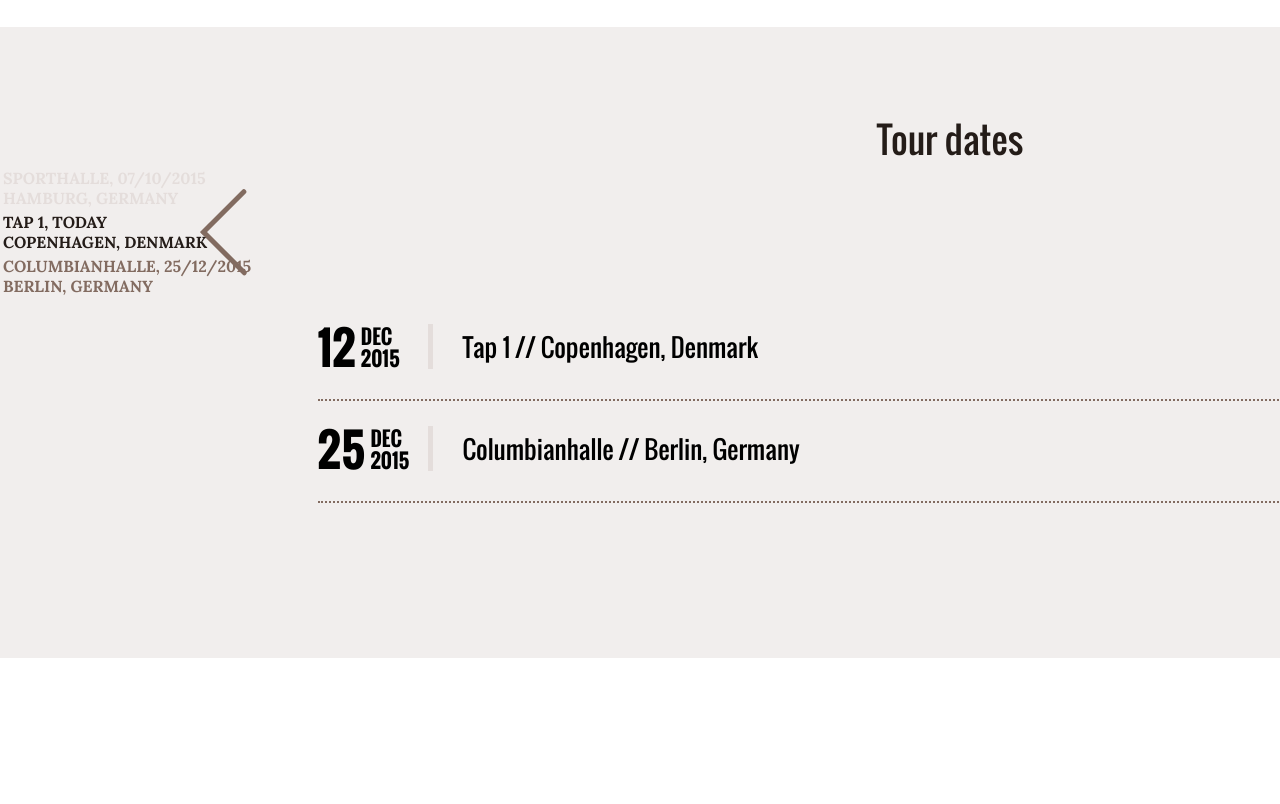
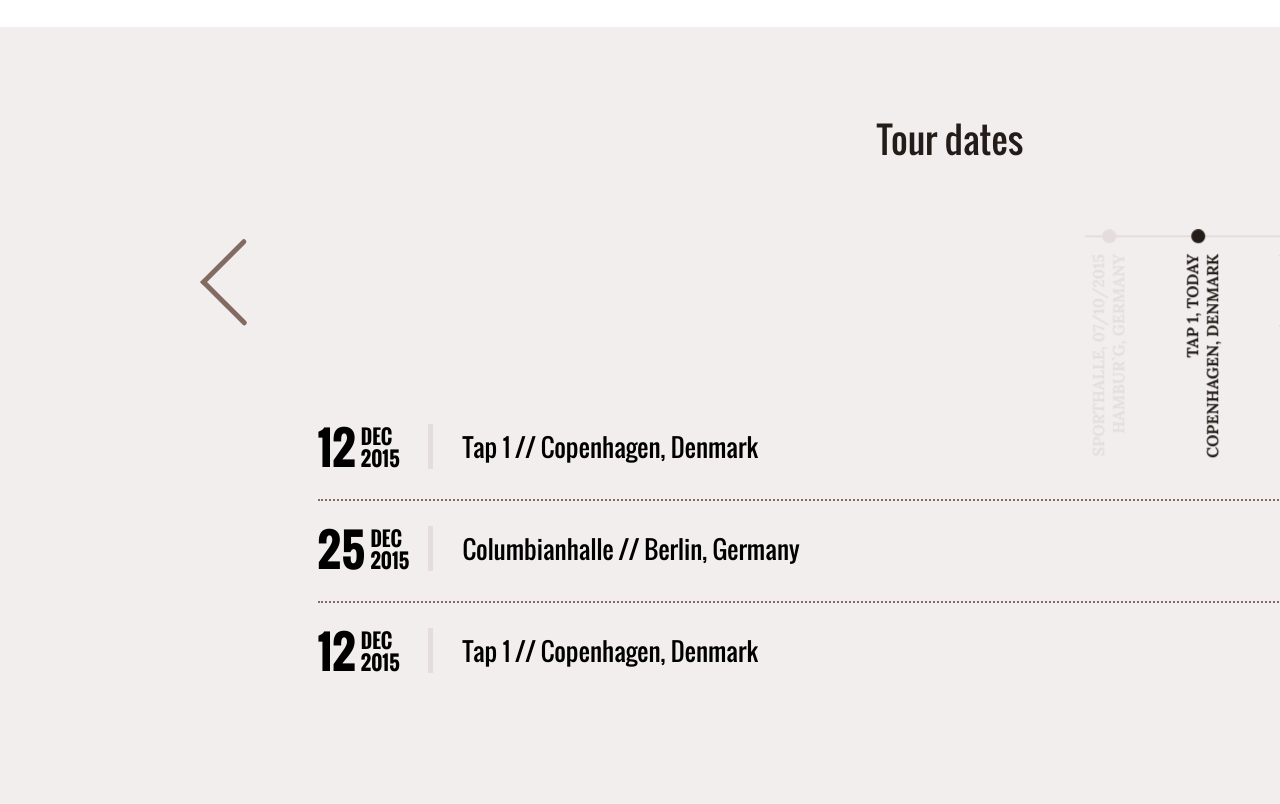
Before and after one commit to vansosnin/template_theband, a website: page index.html in a window 1280 px wide. Shown: the part 2824-3628 px from the top of the page. Before the commit the page ends 3482 px from the top, so only its background shows below. Drawn offline with Linux system fonts and the light colour scheme.

Commit message:
Add tours slider styles

```diff
--- a/index.html
+++ b/index.html
@@ -250,23 +250,29 @@
             <table class="tours__list">
                 <tr class="tours__tour past">
                     <td>
+                        <div class="tour__content">
                             Sporthalle, 07/10/2015
                             <br/>
-                        Hamburg, Germany
+                            Hambur`g, Germany
+                        </div>
                     </td>
                 </tr>
                 <tr class="tours__tour today">
                     <td>
+                        <div class="tour__content">
                             Tap 1, Today
                             <br/>
                             Copenhagen, Denmark
+                        </div>
                     </td>
                 </tr>
                 <tr class="tours__tour">
                     <td>
+                        <div class="tour__content">
                             Columbianhalle, 25/12/2015
                             <br/>
                             Berlin, Germany
+                        </div>
                     </td>
                 </tr>
             </table>
@@ -303,6 +309,34 @@
                 </div>
                 <button type="button" class="tickets__buy">Buy ticket</button>
             </div>
+
+            <div class="tickets__concert">
+                <div class="tickets__date">
+                    <div class="tickets__day">12</div>
+                    <div class="tickets__month">Dec</div>
+                    <div class="tickets__year">2015</div>
+                </div>
+                <div class="tickets__location">
+                    Tap 1
+                    <span class="location__delimiter">//</span>
+                    Copenhagen, Denmark
+                </div>
+                <button type="button" class="tickets__buy">Buy ticket</button>
+            </div>
+
+            <div class="tickets__concert">
+                <div class="tickets__date">
+                    <div class="tickets__day">25</div>
+                    <div class="tickets__month">Dec</div>
+                    <div class="tickets__year">2015</div>
+                </div>
+                <div class="tickets__location">
+                    Columbianhalle
+                    <span class="location__delimiter">//</span>
+                    Berlin, Germany
+                </div>
+                <button type="button" class="tickets__buy">Buy ticket</button>
+            </div>
         </div>
     </section>
 </body>
--- a/src/styles/_mixins/_albums.scss
+++ b/src/styles/_mixins/_albums.scss
@@ -12,7 +12,7 @@
 @mixin album-title() {
     @include main-font();
 
-    color: $darkColor;
+    color: $accentedColor;
     font-size: 30px;
     font-weight: 300;
 }
--- a/src/styles/_mixins/_common.scss
+++ b/src/styles/_mixins/_common.scss
@@ -28,7 +28,7 @@
 @mixin subheader() {
     @include main-font();
 
-    color: $darkColor;
+    color: $accentedColor;
     font-size: 36px;
     font-weight: 400;
 }
--- a/src/styles/_variables/_colors.scss
+++ b/src/styles/_variables/_colors.scss
@@ -1,6 +1,6 @@
 $mainColor: #826b60;
-$lightColor: #e4dddb;
-$darkColor: #241c18;
+$secondaryColor: #e4dddb;
+$accentedColor: #241c18;
 
 $bgMembersColor: #f3f1f0;
 $bgAudioColor: #f8f8f8;
--- a/src/styles/arrows.scss
+++ b/src/styles/arrows.scss
@@ -30,7 +30,7 @@
 
     &:hover:before,
     &:hover:after {
-        background-color: $darkColor;
+        background-color: $accentedColor;
     }
 
     &:active,
--- a/src/styles/discography.scss
+++ b/src/styles/discography.scss
@@ -40,18 +40,18 @@
         height: 15px;
 
         border-radius: 100%;
-        background-color: $lightColor;
+        background-color: $secondaryColor;
     }
 }
 
 .album__listen {
-    @include button($lightColor, $mainColor);
+    @include button($secondaryColor, $mainColor);
 
     margin-left: 60px;
 }
 
 .album__buy {
-    @include button($mainColor, $lightColor);
+    @include button($mainColor, $secondaryColor);
 
     margin-left: 30px;
 }
--- a/src/styles/header.scss
+++ b/src/styles/header.scss
@@ -34,13 +34,13 @@
 }
 
 .band-name__light {
-    color: $lightColor;
+    color: $secondaryColor;
 }
 
 .band-name__dark {
     margin-top: -30px;
 
-    color: $darkColor;
+    color: $accentedColor;
 }
 
 .header__words {
--- a/src/styles/members.scss
+++ b/src/styles/members.scss
@@ -46,7 +46,7 @@
 .member__last-name {
     margin-top: -30px;
 
-    color: $darkColor;
+    color: $accentedColor;
 }
 
 .member__description {
@@ -75,7 +75,7 @@
 .members-list__item {
     transition: color $transitionBaseTime $transitionBaseFunction;
 
-    color: $lightColor;
+    color: $secondaryColor;
 
     cursor: pointer;
 
@@ -118,7 +118,7 @@
     transition: background $transitionBaseTime $transitionBaseFunction;
 
     border-radius: 50%;
-    background-color: $lightColor;
+    background-color: $secondaryColor;
 
     .members-list__item:hover &,
     .members-list__item.active & {
@@ -137,7 +137,7 @@
 .member__bio {
     @include secondary-font();
 
-    color: $darkColor;
+    color: $accentedColor;
     font-size: 18px;
     font-weight: normal;
     line-height: 2;
--- a/src/styles/menu.scss
+++ b/src/styles/menu.scss
@@ -17,7 +17,7 @@
 
     transition: color $transitionBaseTime $transitionBaseFunction;
 
-    color: $darkColor;
+    color: $accentedColor;
     font-size: 18px;
     font-weight: bold;
     text-transform: uppercase;
--- a/src/styles/player.scss
+++ b/src/styles/player.scss
@@ -19,7 +19,7 @@
 
     &:before,
     &:after {
-        border-right: $arrowButtonWidth solid $lightColor;
+        border-right: $arrowButtonWidth solid $secondaryColor;
     }
 
     &:hover {
@@ -53,7 +53,7 @@
 
             transition: background $transitionBaseTime $transitionBaseFunction;
 
-            background-color: $lightColor;
+            background-color: $secondaryColor;
         }
 
         &:before {
@@ -92,7 +92,7 @@
 
             border-top: ($dimensions / 2) solid transparent;
             border-bottom: ($dimensions / 2) solid transparent;
-            border-left: $dimensions solid $lightColor;
+            border-left: $dimensions solid $secondaryColor;
         }
 
         &:hover:before {
@@ -106,7 +106,7 @@
 
     &:before,
     &:after {
-        border-left: $arrowButtonWidth solid $lightColor;
+        border-left: $arrowButtonWidth solid $secondaryColor;
     }
 
     &:hover {
@@ -124,7 +124,7 @@
     height: 7px;
 
     border-radius: 5px;
-    background-color: $lightColor;
+    background-color: $secondaryColor;
 
     cursor: pointer;
 }
--- a/src/styles/playlist.scss
+++ b/src/styles/playlist.scss
@@ -66,7 +66,7 @@
 
         border-width: 8px 0 8px 13px;
         border-style: solid;
-        border-color: transparent transparent transparent $lightColor;
+        border-color: transparent transparent transparent $secondaryColor;
     }
 
     .playlist__song:hover &,
--- a/src/styles/tours.scss
+++ b/src/styles/tours.scss
@@ -25,6 +25,18 @@
 }
 
 .tours__list {
+    position: relative;
+    top: 70px;
+
+    margin: 0 auto;
+    padding-right: 14px;
+
+    transform: rotate(-90deg);
+    transform-origin: top right 0;
+
+    border-right: 2px solid $secondaryColor;
+
+    text-align: right;
 }
 
 .tours__tour {
@@ -43,13 +55,13 @@
 
         &,
         &:hover {
-            color: $lightColor;
+            color: $secondaryColor;
         }
     }
 
     &.today,
     &:hover {
-        color: $darkColor;
+        color: $accentedColor;
     }
 
     &.today {
@@ -57,9 +69,65 @@
     }
 }
 
+.tour__content {
+    position: relative;
+
+    padding-top: 30px;
+
+    transition: padding $transitionBaseTime $transitionBaseFunction;
+
+    .tours__tour:first-child & {
+        padding-top: 0;
+    }
+
+    .tours__tour.today & {
+        padding-top: 50px;
+    }
+
+    .tours__tour.today + .tours__tour & {
+        padding-top: 50px;
+    }
+
+    &:after {
+        content: '';
+
+        position: absolute;
+        top: 50%;
+        right: -25px;
+
+        width: 14px;
+        height: 14px;
+        margin-top: 14px;
+
+        transition: background $transitionBaseTime $transitionBaseFunction;
+
+        border-radius: 100%;
+        background-color: $mainColor;
+
+        .tours__tour.past &,
+        .tours__tour.past:hover & {
+            background-color: $secondaryColor;
+        }
+
+        .tours__tour.today &,
+        .tours__tour:hover & {
+            background-color: $accentedColor;
+        }
+
+        .tours__tour:first-child & {
+            top: 14px;
+
+            margin-top: 0;
+        }
+    }
+}
+
 .tours__tickets {
     width: 1265px;
+    height: 275px;
     margin: 0 auto;
+
+    overflow-y: scroll;
 }
 
 .tickets__concert {
@@ -94,7 +162,7 @@
 
         width: 5px;
 
-        background-color: $lightColor;
+        background-color: $secondaryColor;
     }
 }
 
@@ -126,7 +194,7 @@
 }
 
 .tickets__buy {
-    @include button($mainColor, $lightColor);
+    @include button($mainColor, $secondaryColor);
 
     margin-left: auto;
 }
```
Also changed, not shown: dist/styles.css. Lines whose indentation alone changed are shown as unchanged.
